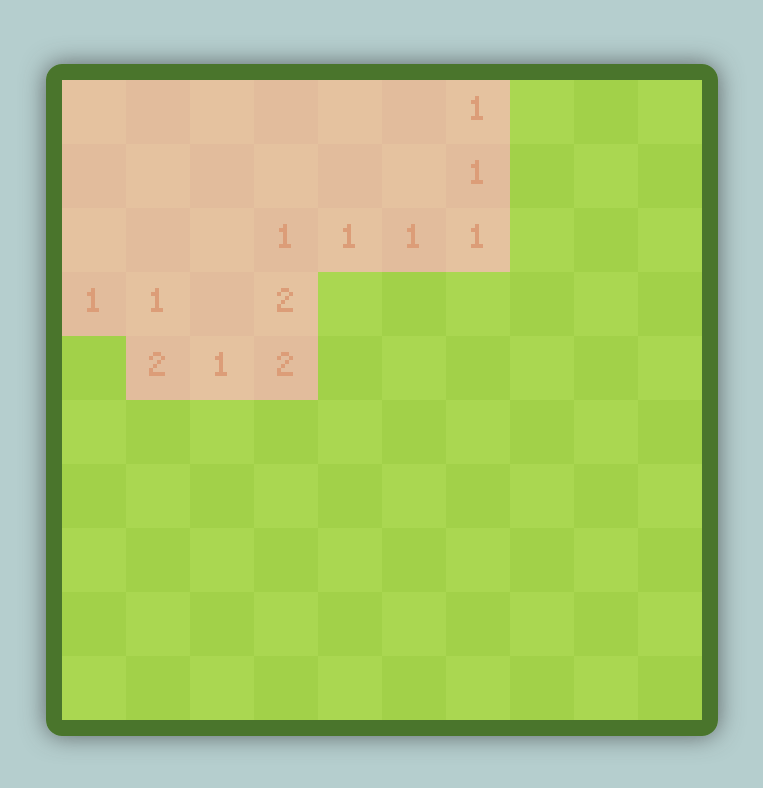
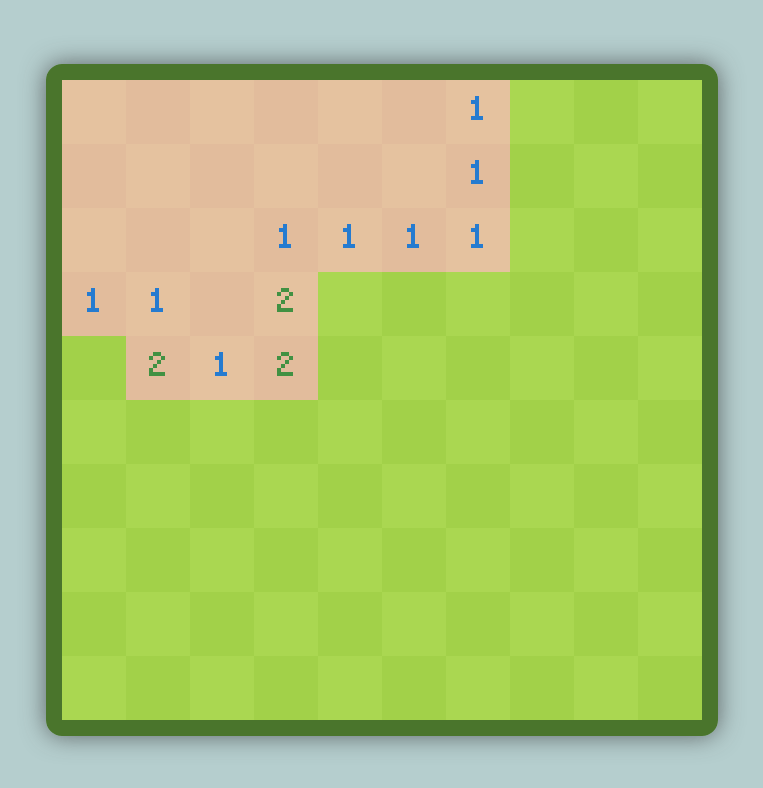
Before and after one commit to Y4ELX/Buscaminas, a plain HTML site: page index.html in a window 1280 px wide. Both pictures are taken after a click on the element 352 px from the left and 112 px from the top of the page. Shown: the whole page, without its empty margins (258-1021 px from the left). Drawn offline with Linux system fonts and the light colour scheme.

Commit message:
upt flags

```diff
--- a/script.js
+++ b/script.js
@@ -1,120 +1,122 @@
-class Cell {
-    constructor(id, isBomb = false) {
-        this.id = id;
-        this.isBomb = isBomb;
-        this.revealed = false;
-        this.flagged = false;
-        this.element = document.createElement('div');
-        this.element.classList.add('cell');
+document.addEventListener("DOMContentLoaded", function () {
+    const grid = document.getElementById('minesweeper');
+    const width = 10;
+    const height = 10;
+    const minesCount = 10;
+    let cells = [];
+    let mines = [];
+    let firstClick = true; // Variable para verificar si es el primer clic
 
-        const row = Math.floor(id / Game.width);
-        const col = id % Game.width;
-        if ((row + col) % 2 === 0) {
-            this.element.classList.add('cell1');
-        } else {
-            this.element.classList.add('cell2');
+    function createGrid() {
+        // Crear celdas y añadirlas al grid
+        for (let i = 0; i < width * height; i++) {
+            const cell = document.createElement('div'); // Crear una celda
+            cell.classList.add('cell'); // Añadir una clase común
+
+            // Alternar colores como en un tablero de ajedrez
+            const row = Math.floor(i / width);
+            const col = i % width;
+            if ((row + col) % 2 === 0) {
+                cell.classList.add('cell1'); // Color de celda 1
+            } else {
+                cell.classList.add('cell2'); // Color de celda 2
+            }
+
+            cell.setAttribute('data-id', i);
+            grid.appendChild(cell);
+            cells.push(cell);
         }
 
-        this.element.setAttribute('data-id', id);
-        this.element.addEventListener('click', (event) => Game.instance.revealCell(this));
-        this.element.addEventListener('contextmenu', (event) => Game.instance.flagCell(this, event));
+        cells.forEach(cell => {
+            cell.addEventListener('click', revealCell);
+
+
+            cell.addEventListener('mousedown', function (event) {
+                if (event.button === 2) { // 2 corresponde al botón derecho del mouse
+                    event.preventDefault(); // Previene el menú contextual del navegador
+                    if (cell.classList.contains('banderita')) {
+                        cell.classList.remove('banderita')
+                    } else {
+                        cell.classList.add('banderita')
+                    }                }
+            });
+
+            cell.addEventListener('contextmenu', flagCell);
+        });
     }
 
-    reveal() {
-        if (this.revealed || this.flagged) return;
-        this.revealed = true;
-        if (this.isBomb) {
-            this.element.classList.add('revealedBomb');
+    function revealCell(event) {
+        const cell = event.target;
+
+        if (firstClick) {
+            // En el primer clic, colocar las minas
+            placeMines(cell);
+            firstClick = false; // Marca que el primer clic ya ha ocurrido
+        }
+
+        if (cell.classList.contains('revealed1') || cell.classList.contains('flagged')) return;
+
+        // Mantener el patrón de ajedrez para celdas reveladas
+        if (cell.classList.contains('cell1')) {
+            cell.classList.add('revealed1');
+        } else if (cell.classList.contains('cell2')) {
+            cell.classList.add('revealed2');
+        }
+
+        if (cell.classList.contains('bomb')) {
+            revealAllMines(cell);
+            setTimeout(() => {
+                location.reload();
+            }, (minesCount * 300) + 2000);
+            return;
+        }
+
+        const id = parseInt(cell.getAttribute('data-id'));
+        const surroundingMines = countSurroundingMines(id);
+        if (surroundingMines > 0) {
+            cell.textContent = surroundingMines;
+            switch (cell.textContent) {
+                case "1":
+                    cell.style.color = "#257bd0"
+                    break;
+                case "2":
+                    cell.style.color = "#419142"
+                    break;
+                case "3":
+                    cell.style.color = "#d33030"
+                    break;
+            }
         } else {
-            if (this.element.classList.contains('cell1')) {
-                this.element.classList.add('revealed1');
-            } else if (this.element.classList.contains('cell2')) {
-                this.element.classList.add('revealed2');
+            revealSurroundingCells(id);
+        }
+
+        // Verificar si el jugador ha ganado
+        checkWin();
+    }
+
+    function placeMines(firstClickCell) {
+        // Limpiar minas existentes
+        mines = [];
+        cells.forEach(cell => cell.classList.remove('bomb'));
+
+        // Colocar minas en celdas que no sean la primera clicada
+        while (mines.length < minesCount) {
+            const mineIndex = Math.floor(Math.random() * cells.length);
+            if (!mines.includes(mineIndex) && cells[mineIndex] !== firstClickCell) {
+                mines.push(mineIndex);
+                cells[mineIndex].classList.add('bomb');
             }
         }
     }
 
-    flag() {
-        if (this.revealed) return;
-        this.flagged = !this.flagged;
-        this.element.classList.toggle('flagged');
-    }
-}
-
-class Game {
-    static width = 10;
-    static height = 10;
-    static minesCount = 10;
-    static instance = null;
-
-    constructor(gridElement) {
-        this.gridElement = gridElement;
-        this.cells = [];
-        this.mines = [];
-        this.firstClick = true;
-        this.score = 0;
-        this.scoreStack = [];
-
-        this.createGrid();
-        Game.instance = this;
+    function countSurroundingMines(id) {
+        const adjacentCells = getAdjacentCells(id);
+        return adjacentCells.reduce((count, index) => count + (cells[index].classList.contains('bomb') ? 1 : 0), 0);
     }
 
-    createGrid() {
-        for (let i = 0; i < Game.width * Game.height; i++) {
-            const cell = new Cell(i);
-            this.gridElement.appendChild(cell.element);
-            this.cells.push(cell);
-        }
-    }
-
-    revealCell(cell) {
-        if (this.firstClick) {
-            this.placeMines(cell);
-            this.firstClick = false;
-        }
-
-        if (cell.revealed || cell.flagged) return;
-
-        cell.reveal();
-        this.updateScore();
-
-        if (cell.isBomb) {
-            this.revealAllMines();
-            setTimeout(() => {
-                location.reload();
-            }, 2000);
-            return;
-        }
-
-        const surroundingMines = this.countSurroundingMines(cell.id);
-        if (surroundingMines > 0) {
-            cell.element.textContent = surroundingMines;
-        } else {
-            this.revealSurroundingCells(cell.id);
-        }
-    }
-
-    placeMines(firstClickCell) {
-        this.mines = [];
-        this.cells.forEach(cell => cell.isBomb = false);
-
-        while (this.mines.length < Game.minesCount) {
-            const mineIndex = Math.floor(Math.random() * this.cells.length);
-            if (!this.mines.includes(mineIndex) && this.cells[mineIndex] !== firstClickCell) {
-                this.mines.push(mineIndex);
-                this.cells[mineIndex].isBomb = true;
-            }
-        }
-    }
-
-    countSurroundingMines(id) {
-        const adjacentCells = this.getAdjacentCells(id);
-        return adjacentCells.reduce((count, index) => count + (this.cells[index].isBomb ? 1 : 0), 0);
-    }
-
-    getAdjacentCells(id) {
-        const x = id % Game.width;
-        const y = Math.floor(id / Game.width);
+    function getAdjacentCells(id) {
+        const x = id % width;
+        const y = Math.floor(id / width);
         const adjacentCells = [];
 
         for (let dx = -1; dx <= 1; dx++) {
@@ -122,8 +124,8 @@ class Game {
                 if (dx === 0 && dy === 0) continue;
                 const nx = x + dx;
                 const ny = y + dy;
-                if (nx >= 0 && nx < Game.width && ny >= 0 && ny < Game.height) {
-                    adjacentCells.push(ny * Game.width + nx);
+                if (nx >= 0 && nx < width && ny >= 0 && ny < height) {
+                    adjacentCells.push(ny * width + nx);
                 }
             }
         }
@@ -131,37 +133,55 @@ class Game {
         return adjacentCells;
     }
 
-    revealSurroundingCells(id) {
-        const adjacentCells = this.getAdjacentCells(id);
+    function revealSurroundingCells(id) {
+        const adjacentCells = getAdjacentCells(id);
         adjacentCells.forEach(index => {
-            const cell = this.cells[index];
-            if (!cell.revealed && !cell.isBomb) {
-                this.revealCell(cell);
+            const cell = cells[index];
+            if (!cell.classList.contains('revealed1') && !cell.classList.contains('revealed2') && !cell.classList.contains('bomb')) {
+                revealCell({ target: cell });
             }
         });
     }
 
-    flagCell(cell, event) {
+    function flagCell(event) {
         event.preventDefault();
-        cell.flag();
+        const cell = event.target;
+        if (cell.classList.contains('revealed1')) return;
+        cell.classList.toggle('flagged');
     }
 
-    revealAllMines() {
-        this.cells.forEach(cell => {
-            if (cell.isBomb) {
-                cell.reveal();
+    function revealAllMines(discoveredBombCell) {
+        const bombCells = [];
+
+        cells.forEach(cell => {
+            if (cell.classList.contains('bomb') && cell !== discoveredBombCell) {
+                bombCells.push(cell);
             }
+        });
+
+        // Revelar primero la bomba descubierta
+        if (discoveredBombCell) {
+            discoveredBombCell.classList.add('revealedBomb');
+        }
+
+        // Luego revelar las demás bombas con un retraso de 200ms
+        bombCells.forEach((cell, index) => {
+            setTimeout(() => {
+                cell.classList.add('revealedBomb');
+            }, index * 300); // 200ms de retraso por cada celda
         });
     }
 
-    updateScore() {
-        this.score++;
-        this.scoreStack.push(this.score);
-        console.log(`Score: ${this.score}`);
+    function checkWin() {
+        // Verificar si todas las celdas que no son minas han sido reveladas
+        const allRevealed = cells.every(cell => {
+            return cell.classList.contains('bomb') || cell.classList.contains('revealed1') || cell.classList.contains('revealed2');
+        });
+
+        if (allRevealed) {
+            console.log("Ganaste");
+        }
     }
-}
 
-document.addEventListener("DOMContentLoaded", function () {
-    const grid = document.getElementById('minesweeper');
-    new Game(grid);
+    createGrid();
 });
--- a/styles.css
+++ b/styles.css
@@ -69,6 +69,13 @@ body {
     cursor: default;
 }
 
+.cell.banderita {
+    background-image: url(img/flag.png);
+    background-size: cover;
+    background-repeat: no-repeat;
+    background-position: center;
+}
+
 .cell.revealed2 {
     background-color: #E2BC9C;
     cursor: default;
@@ -79,7 +86,7 @@ body {
 }
 
 .cell.revealedBomb{
-    background-color: #91BA41;
+    background-color: #D34A4A;
     background-image: url(img/bomb.png);
     background-size: cover;
     background-repeat: no-repeat;
```
Also changed, not shown: index.html (+1 -0 lines), img/bomb.png, img/flag.png (added).
